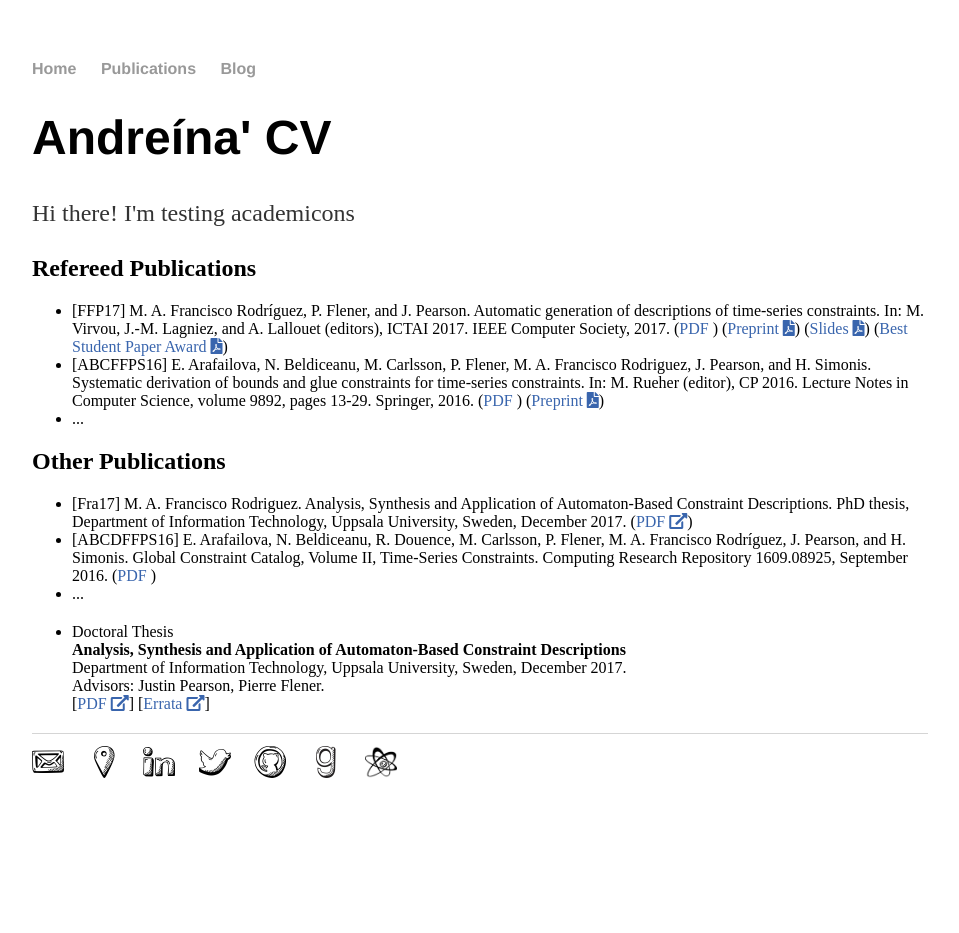
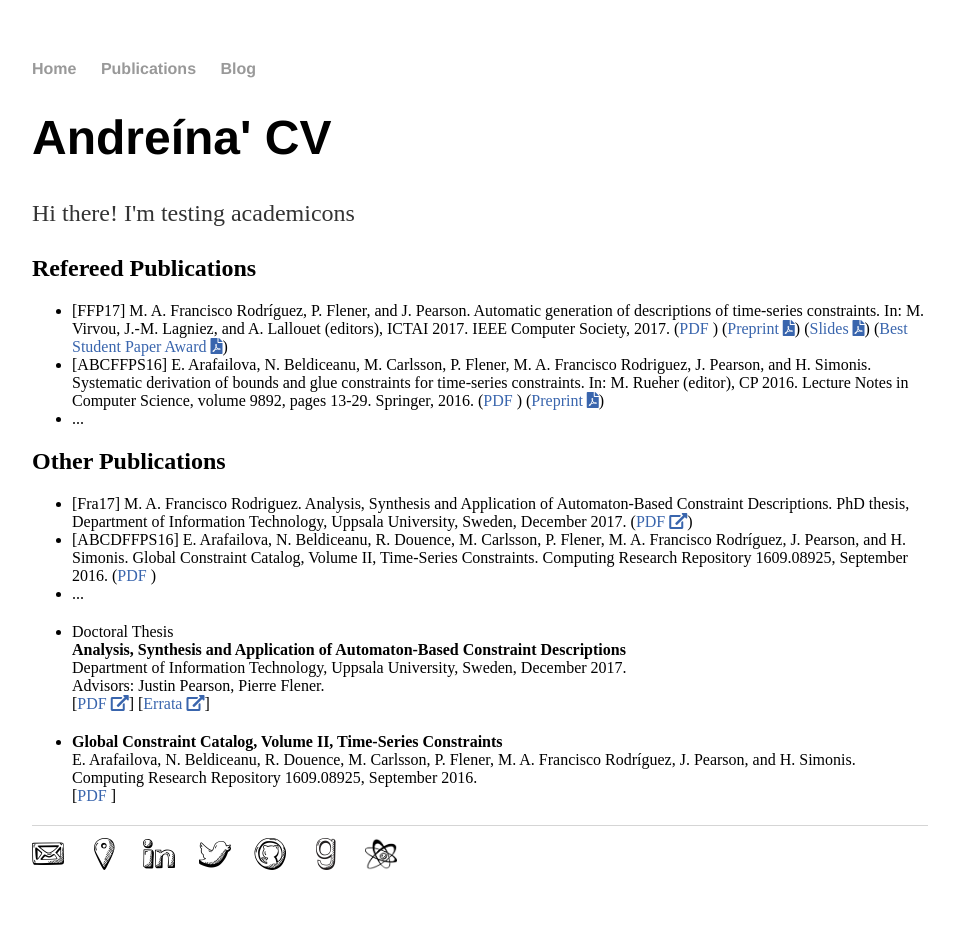
Before and after one commit to andreina-francisco/andreina-francisco.github.io, a Jekyll site: the page built from cv/index.html, in a window 1280 px wide. Shown: the whole page, without its empty margins (160-1119 px from the left). Built offline with Jekyll 4.4.1, drawn with Linux system fonts in a browser that asks for light colours; nearby versions of some CDN libraries; a style sheet for code colours, icons or effects is not loaded; before the commit the page ends 900 px from its top, so only the background shows below that.

Commit message:
Trying to choose a style

```diff
--- a/cv/index.html
+++ b/cv/index.html
@@ -31,5 +31,10 @@ title: Mar&iacute;a Andre&iacute;na Francisco Rodr&iacute;guez
 			[<a class="text" href="http://urn.kb.se/resolve?urn=urn:nbn:se:uu:diva-332149">PDF <i class="fas fa-external-link-alt"></i></a>]
 			[<a class="text" href="http://uu.diva-portal.org/smash/get/diva2:1152391/ERRATA01.pdf">Errata <i class="fas fa-external-link-alt"></i></a>]
 		</li>
+		<li class="pub @">
+			<span class="title">Global Constraint Catalog, Volume II, Time-Series Constraints</span><br />
+			<span class="author">E. Arafailova, N. Beldiceanu, R. Douence, M. Carlsson, P. Flener, M. A. Francisco Rodríguez, J. Pearson, and H. Simonis.</span><br />
+			<span class="note">Computing Research Repository 1609.08925, September 2016. </span><br />
+			[<a class="text" href="http://arxiv.org/abs/1609.08925">PDF <i class="ai ai-arxiv"></i></a>]</li>
 	</ul>
 </div><!-- /.blurb -->
```
